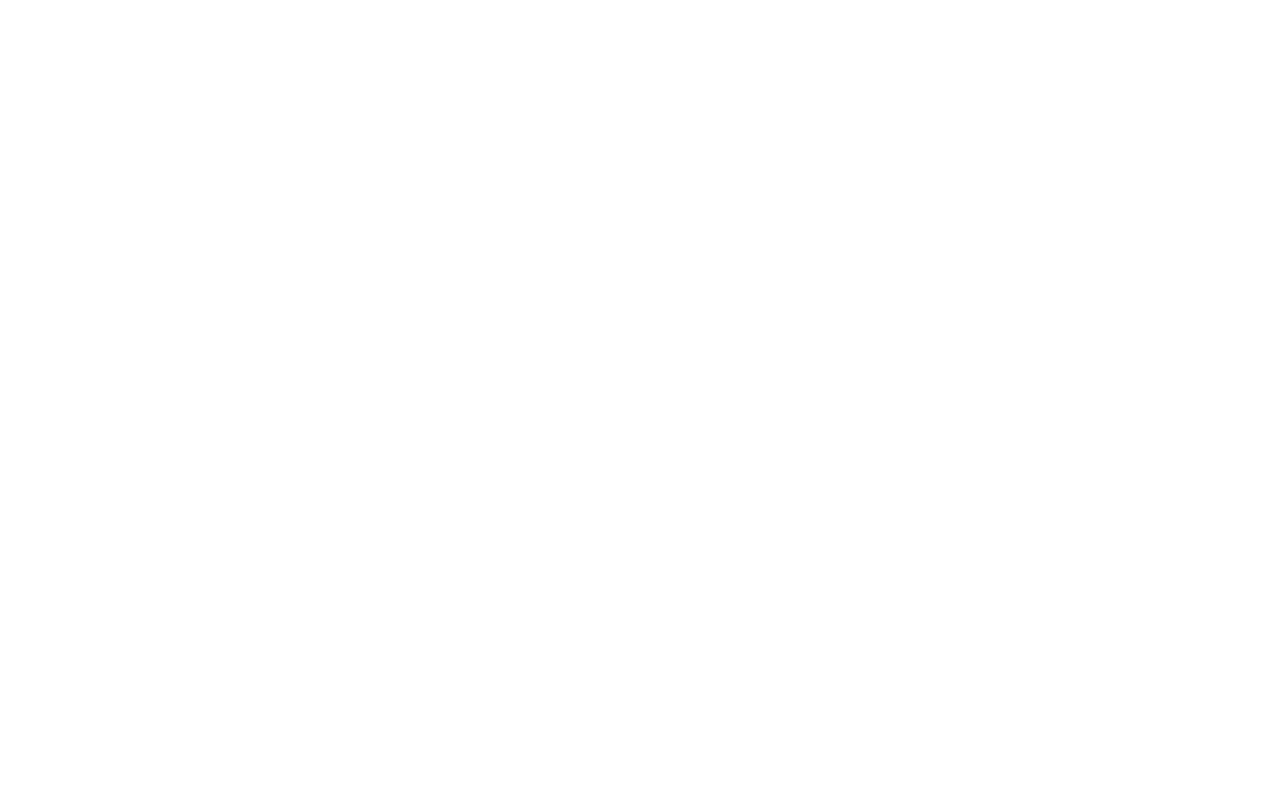
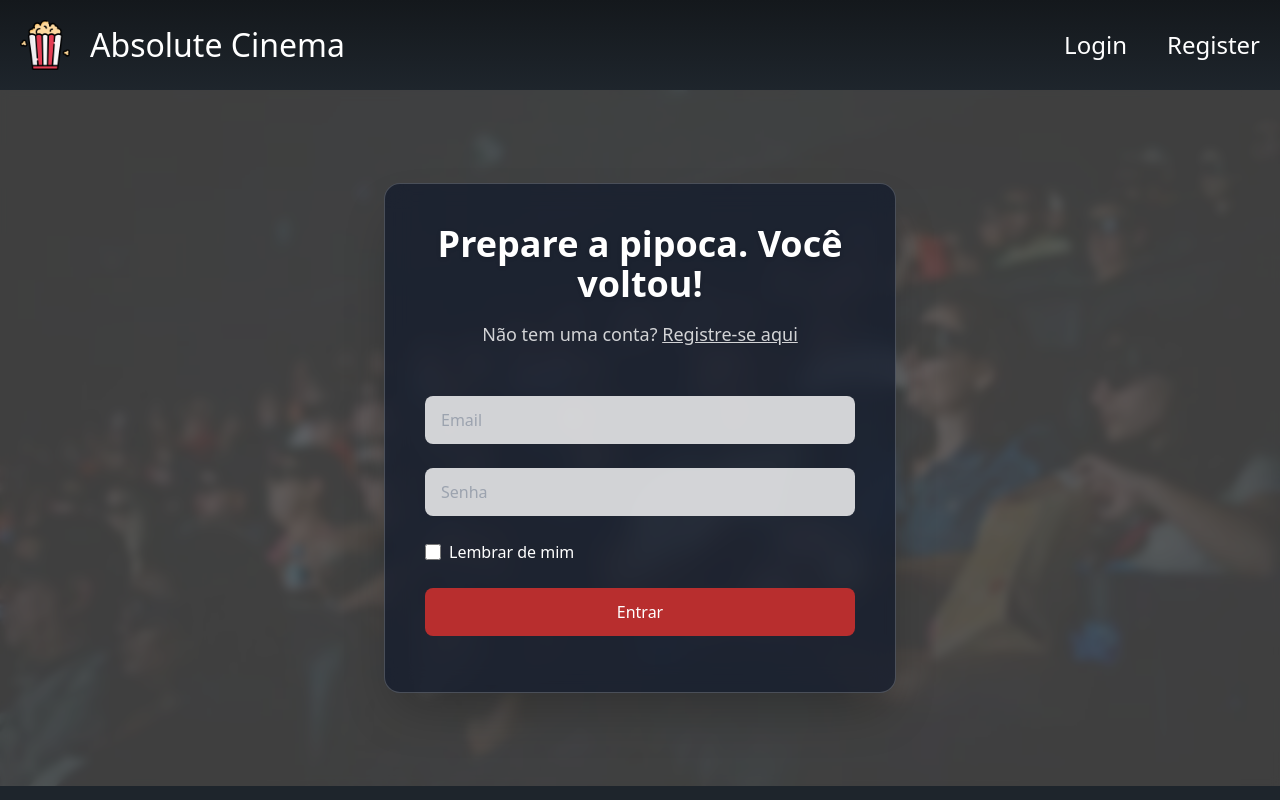
Before and after one commit to nickkcj/web-project, a React (Create React App) app in the folder frontend/: page /login in a window 1280 px wide. Before the commit this address had no page. Shown: the top 800 px of the page. Built offline with nearby package versions, Linux system fonts and the light colour scheme.

Commit message:
add: login page route + design

```diff
--- a/frontend/package.json
+++ b/frontend/package.json
@@ -8,11 +8,14 @@
     "@testing-library/jest-dom": "^6.6.3",
     "@testing-library/react": "^16.3.0",
     "@testing-library/user-event": "^13.5.0",
+    "axios": "^1.9.0",
+    "clsx": "^2.1.1",
     "react": "^18.3.1",
     "react-dom": "^18.3.1",
     "react-hook-form": "^7.56.3",
     "react-router-dom": "^7.6.0",
     "react-scripts": "5.0.1",
+    "tailwind-merge": "^3.3.0",
     "web-vitals": "^2.1.4",
     "zod": "^3.24.4"
   },
--- a/frontend/src/App.tsx
+++ b/frontend/src/App.tsx
@@ -1,12 +1,14 @@
 import { Routes, Route } from 'react-router-dom';
 import Index from './pages/Index';
 import RegisterPage from './pages/RegisterPage';
+import LoginPage from './pages/LoginPage';
 
 function App() {
   return (
     <Routes>
       <Route path="/" element={<Index />} />
       <Route path="/register" element={<RegisterPage />} />
+      <Route path='/login' element={<LoginPage />} />
     </Routes>
   );
 }
--- /dev/null
+++ b/frontend/src/components/auth/AuthLayout.tsx
@@ -0,0 +1,24 @@
+import React, { ReactNode } from "react";
+
+interface AuthLayoutProps {
+  children: ReactNode;
+  backgroundImage?: string;
+}
+
+export function AuthLayout({
+  children,
+  backgroundImage = "https://cdn.builder.io/api/v1/image/assets/TEMP/627a9e2e429f6a3d532cf63bb65c8f0668f3b80e"
+}: AuthLayoutProps) {
+  return (
+    <div className="flex flex-col items-center justify-center min-h-screen w-full bg-[#14181C] relative overflow-hidden">
+      <img
+        src={backgroundImage}
+        alt="Background"
+        className="absolute w-full h-full object-cover"
+      />
+      <div className="relative w-full max-w-[1902px] bg-[linear-gradient(180deg,rgba(30,37,44,0.85)_0%,rgba(60,74,89,0.85)_100%)] p-16 rounded-[100px] max-md:p-12 max-sm:p-8">
+        {children}
+      </div>
+    </div>
+  );
+}
--- a/frontend/src/components/auth/LoginForm.tsx
+++ b/frontend/src/components/auth/LoginForm.tsx
@@ -1,64 +1,86 @@
 import React, { useState } from "react";
+import { useForm } from "react-hook-form";
+import { z } from "zod";
+import { zodResolver } from "@hookform/resolvers/zod";
+
+const loginSchema = z.object({
+  email: z.string().email("Please enter a valid email address"),
+  password: z.string().min(1, "Password is required"),
+  rememberMe: z.boolean().optional(),
+});
+
+type LoginFormData = z.infer<typeof loginSchema>;
 
 interface LoginFormProps {
   onSubmit: (email: string, password: string) => void;
   onCancel: () => void;
 }
 
-export const LoginForm: React.FC<LoginFormProps> = ({ onSubmit, onCancel }) => {
-  const [email, setEmail] = useState("");
-  const [password, setPassword] = useState("");
-  const [error, setError] = useState("");
+export function LoginForm({ onSubmit, onCancel }: LoginFormProps) {
+  const [isLoading, setIsLoading] = useState(false);
 
-  const handleSubmit = (e: React.FormEvent) => {
-    e.preventDefault();
+  const { register, handleSubmit, formState: { errors } } = useForm<LoginFormData>({
+    resolver: zodResolver(loginSchema)
+  });
 
-    if (!email || !password) {
-      setError("Please fill in all fields");
-      return;
+  const handleFormSubmit = async (data: LoginFormData) => {
+    setIsLoading(true);
+    try {
+      onSubmit(data.email, data.password);
+    } catch (error) {
+      console.error("Login failed:", error);
+    } finally {
+      setIsLoading(false);
     }
-
-    onSubmit(email, password);
   };
 
   return (
-    <form onSubmit={handleSubmit} className="max-w-md mx-auto bg-[#1B2228] p-6 rounded">
-      <h2 className="text-white text-2xl mb-4">Login</h2>
-
-      {error && (
-        <div className="bg-red-500 text-white p-3 rounded mb-4">
-          {error}
-        </div>
-      )}
-
-      <div className="mb-4">
+    <form onSubmit={handleSubmit(handleFormSubmit)} className="space-y-6 py-4">
+      <div className="mb-6">
         <input
           type="email"
-          value={email}
-          onChange={(e) => setEmail(e.target.value)}
           placeholder="Email"
-          className="w-full p-2 rounded bg-[#14181C] text-white border border-gray-700"
+          {...register("email")}
+          className="w-full h-12 bg-white/80 text-gray-800 text-base font-medium px-4 rounded-lg focus:outline-none focus:ring-2 focus:ring-blue-500 transition"
+          aria-invalid={errors.email ? "true" : "false"}
         />
+        {errors.email && (
+          <p className="text-red-400 text-sm mt-1">{errors.email.message}</p>
+        )}
       </div>
 
-      <div className="mb-4">
+      <div className="mb-6">
         <input
           type="password"
-          value={password}
-          onChange={(e) => setPassword(e.target.value)}
-          placeholder="Password"
-          className="w-full p-2 rounded bg-[#14181C] text-white border border-gray-700"
+          placeholder="Senha"
+          {...register("password")}
+          className="w-full h-12 bg-white/80 text-gray-800 text-base font-medium px-4 rounded-lg focus:outline-none focus:ring-2 focus:ring-blue-500 transition"
+          aria-invalid={errors.password ? "true" : "false"}
         />
+        {errors.password && (
+          <p className="text-red-400 text-sm mt-1">{errors.password.message}</p>
+        )}
       </div>
 
-      <div className="flex gap-4">
-        <button type="submit" className="bg-white text-[#14181C] px-4 py-2 rounded">
-          Login
-        </button>
-        <button type="button" onClick={onCancel} className="text-white px-4 py-2 rounded border border-white">
-          Cancel
-        </button>
+      <div className="flex items-center mb-6">
+        <input
+          type="checkbox"
+          id="rememberMe"
+          {...register("rememberMe")}
+          className="w-4 h-4 text-[#B82E2E] bg-white/80 border-gray-300 rounded focus:ring-[#B82E2E]"
+        />
+        <label htmlFor="rememberMe" className="ml-2 text-white">
+          Lembrar de mim
+        </label>
       </div>
+
+      <button
+        type="submit"
+        disabled={isLoading}
+        className="w-full h-12 bg-[#B82E2E] text-white font-medium rounded-lg hover:bg-[#a12929] transition disabled:opacity-70 mt-8"
+      >
+        Entrar
+      </button>
     </form>
   );
-};
+}
--- a/frontend/src/components/auth/RegisterForm.tsx
+++ b/frontend/src/components/auth/RegisterForm.tsx
@@ -15,12 +15,12 @@
 
 type RegistrationFormData = z.infer<typeof registrationSchema>;
 
-type RegisterFormProps = {
+interface RegisterFormProps {
   onSubmit: (name: string, email: string, password: string) => void;
   onCancel: () => void;
-};
+}
 
-export const RegisterForm: React.FC<RegisterFormProps> = ({ onSubmit, onCancel }) => {
+export function RegisterForm({ onSubmit, onCancel }: RegisterFormProps) {
   const [isSubmitting, setIsSubmitting] = useState(false);
 
   const { register, handleSubmit, formState: { errors } } = useForm<RegistrationFormData>({
--- a/frontend/src/components/layout/Header.tsx
+++ b/frontend/src/components/layout/Header.tsx
@@ -16,7 +16,9 @@
           </div>
         </div>
         <div className="flex items-center gap-10 max-sm:hidden">
+          <Link to ="/login">
           <button className="text-white text-2xl hover:text-gray-300 transition-colors">Login</button>
+          </Link>
           <Link to="/register">
             <button className="text-white text-2xl hover:text-gray-300 transition-colors">Register</button>
           </Link>
--- /dev/null
+++ b/frontend/src/lib/utils.ts
@@ -0,0 +1,6 @@
+import { type ClassValue, clsx } from "clsx";
+import { twMerge } from "tailwind-merge";
+
+export function cn(...inputs: ClassValue[]) {
+  return twMerge(clsx(inputs));
+}
--- /dev/null
+++ b/frontend/src/pages/LoginPage.tsx
@@ -0,0 +1,51 @@
+import React, { useState } from "react";
+import { PageLayout } from "../components/layout/PageLayout";
+import { LoginForm } from "../components/auth/LoginForm";
+import { useNavigate } from "react-router-dom";
+
+const LoginPage: React.FC = () => {
+  const [error, setError] = useState<string | null>(null);
+  const navigate = useNavigate();
+
+  const handleLogin = (email: string, password: string) => {
+    // Handle login logic here - e.g., API call
+    console.log("Login attempt with:", email, password);
+    try {
+      // Add your actual login API call here
+      // If login fails, you can set an error:
+      // setError('Invalid email or password');
+
+      // After successful login, redirect to home
+      // navigate("/");
+    } catch (err: any) {
+      setError(err.response?.data?.error || 'Login failed. Please try again.');
+    }
+  };
+
+  return (
+    <PageLayout>
+      <section className="w-full flex items-center justify-center min-h-[600px]">
+        {error && (
+          <div className="absolute top-4 bg-red-500 text-white p-3 rounded mb-4">
+            {error}
+          </div>
+        )}
+        <div className="bg-[#0F172A]/70 backdrop-blur-md shadow-2xl rounded-2xl p-10 max-w-lg w-full mx-4 border border-white/20">
+          <h2 className="text-white text-center text-4xl font-extrabold mb-4 drop-shadow">
+            Prepare a pipoca. Você voltou!
+          </h2>
+          <p className="text-white text-center text-lg mb-8 opacity-80">
+            Não tem uma conta? <span className="underline cursor-pointer" onClick={() => navigate('/register')}>Registre-se aqui</span>
+          </p>
+
+          <LoginForm
+            onSubmit={handleLogin}
+            onCancel={() => navigate('/')}
+          />
+        </div>
+      </section>
+    </PageLayout>
+  );
+};
+
+export default LoginPage;
--- a/frontend/src/pages/RegisterPage.tsx
+++ b/frontend/src/pages/RegisterPage.tsx
@@ -1,21 +1,39 @@
-import React from "react";
+import React, { useState } from "react";
 import { PageLayout } from "../components/layout/PageLayout";
 import { RegisterForm } from "../components/auth/RegisterForm";
+import { registerUser } from "../services/api";
+import { useNavigate } from "react-router-dom";
 
-const RegisterPage: React.FC = () => (
+const RegisterPage: React.FC = () => {
+  const [error, setError] = useState<string | null>(null);
+  const navigate = useNavigate();
+
+  const handleRegister = async (name: string, email: string, password: string) => {
+    try {
+      setError(null);
+      await registerUser(name, email, password);
+      // Redirect to login page after successful registration
+      navigate('/login');
+    } catch (err: any) {
+      setError(err.response?.data?.error || 'Registration failed. Please try again.');
+    }
+  };
+
+  return (
     <PageLayout>
       <section className="w-full flex items-center justify-center min-h-[600px]">
+        {error && (
+          <div className="absolute top-4 bg-red-500 text-white p-3 rounded mb-4">
+            {error}
+          </div>
+        )}
         <RegisterForm
-        onSubmit={(name, email, password) => {
-          // handle registration logic here
-          console.log(name, email, password);
-        }}
-        onCancel={() => {
-          // handle cancel logic here (e.g., redirect or clear form)
-        }}
+          onSubmit={handleRegister}
+          onCancel={() => navigate('/')}
         />
       </section>
     </PageLayout>
   );
+};
 
 export default RegisterPage;
--- /dev/null
+++ b/frontend/src/services/api.ts
@@ -0,0 +1,17 @@
+import axios from 'axios';
+
+const API_BASE_URL = 'http://localhost:3001/api'; // Adjust if your backend runs on a different port
+
+export const registerUser = async (name: string, email: string, password: string) => {
+  try {
+    const response = await axios.post(`${API_BASE_URL}/users`, {
+      name,
+      email,
+      password
+    });
+    return response.data;
+  } catch (error) {
+    console.error('Registration error:', error);
+    throw error;
+  }
+};
```
Also changed, not shown: frontend/src/components/ui/CustomInput.tsx (added, +21 -0 lines), 1 other file (tests, documents, lock files or other folders). Lines whose indentation alone changed are shown as unchanged.
